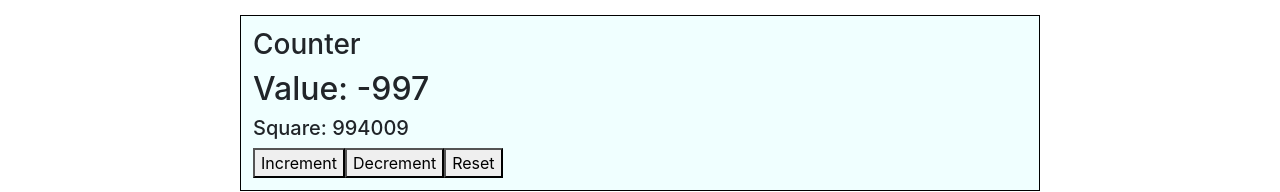
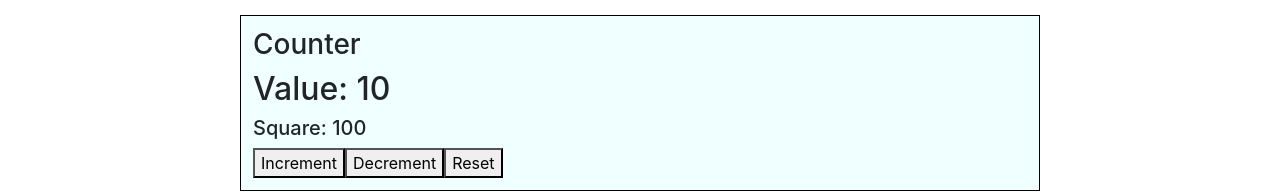
Before and after one commit to pwoloszun/rrts-sagas-fundamentals-part3, a React (Create React App) app: page /redux-fundamentals in a window 1280 px wide. Shown: the part 197-389 px from the top of the page. Built offline with nearby package versions, Linux system fonts and the light colour scheme.

Commit message:
async counter

```diff
--- a/src/features/21-redux-fundamentals/containers/NewSyncCounter/index.tsx
+++ b/src/features/21-redux-fundamentals/containers/NewSyncCounter/index.tsx
@@ -5,14 +5,16 @@ import Counter from 'src/components/Counter';
 import { actions, selectors } from 'src/store/21-syncCounter'; // redux module
 
 export default function NewSyncCounter() {
-  const syncCounterValue = useSelector(selectors.selectCounterValue);
+  const syncCounterValue = useSelector(
+    selectors.selectCounterValue
+  );
   const updatedAt = useSelector(selectors.selectFormattedUpdatedAt2);
 
   const sqr = useSelector(selectors.selectSquareCounterValue);
   const dispatch = useDispatch();
 
   const incrementHandler = () => {
-    const action = actions.incrementAction(20, Date.now());
+    const action = actions.syncCounterIncremented(10, Date.now());
     dispatch(action);
   };
 
--- a/src/store/21-syncCounter/actions.ts
+++ b/src/store/21-syncCounter/actions.ts
@@ -1,6 +1,6 @@
 import * as types from './types';
 
-export function incrementAction(incBy: number, lastModificationDt: number) {
+export function syncCounterIncremented(incBy: number, lastModificationDt: number) {
   // TODO
   return {
     type: types.INCREMENT,
--- a/src/store/21-syncCounter/reducer.ts
+++ b/src/store/21-syncCounter/reducer.ts
@@ -10,7 +10,10 @@ type StateSlice = {
 
 // initial feature state value
 const initialState: StateSlice = {
-  value: -997,
+  value: 10, // primary state
+
+  // NO computed/derived state
+
   updatedAt: 200000,
 };
 
@@ -22,11 +25,11 @@ export default function syncCounterReducer(state = initialState, action: any): S
 
     case types.INCREMENT: {
       const { incBy, lastModificationDt } = action.payload;
-      const nextState = produce(state, (draftState) => {
+      const nextState2 = produce(state, (draftState) => {
         draftState.value = state.value + incBy;
-        draftState.updatedAt = lastModificationDt;
       });
-      return nextState;
+
+      return nextState2;
     }
 
     case 'costam': {
--- a/src/store/21-syncCounter/selectors.ts
+++ b/src/store/21-syncCounter/selectors.ts
@@ -12,20 +12,21 @@ export const selectCounterValue = (state: RootState) => {
   return stateSlice.value;
 };
 
+export const selectSquareCounterValue = (state: RootState) => {
+  const counterValue = selectCounterValue(state);
+  return counterValue ** 2;
+};
+
 const selectUpdatedAt = (state: RootState) => {
   const stateSlice = selectSlice(state);
   return stateSlice.updatedAt;
 };
 
 export const selectFormattedUpdatedAt = (state: RootState) => {
-  const updatedAt = selectUpdatedAt(state);
-  return new Date(updatedAt).toISOString();
+  return 'TOD';
 };
 
-export const selectSquareCounterValue = (state: RootState) => {
-  const counterValue = selectCounterValue(state);
-  return counterValue ** 2;
-};
+
 
 // const selectExpensiveCpu = createSelector(
 //   [selectXxx],
```
Also changed, not shown: src/App.tsx (+10 -0 lines), 1 other file (tests, documents, lock files or other folders).
